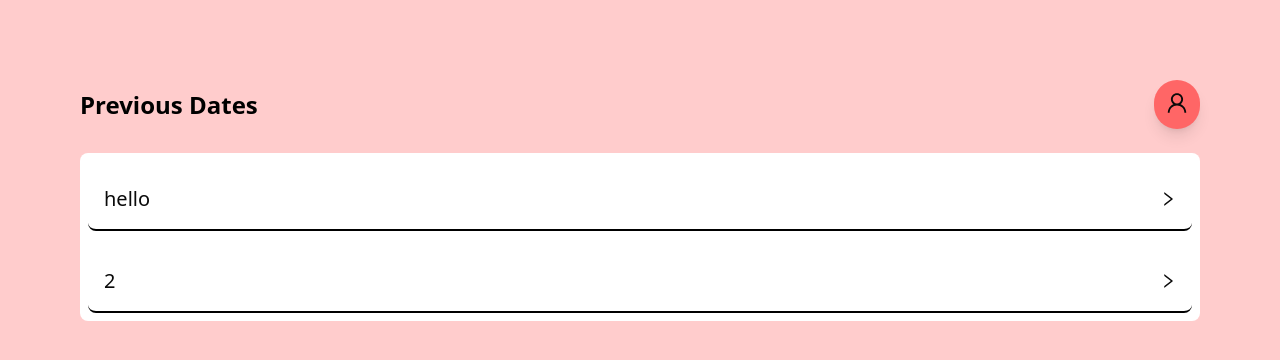
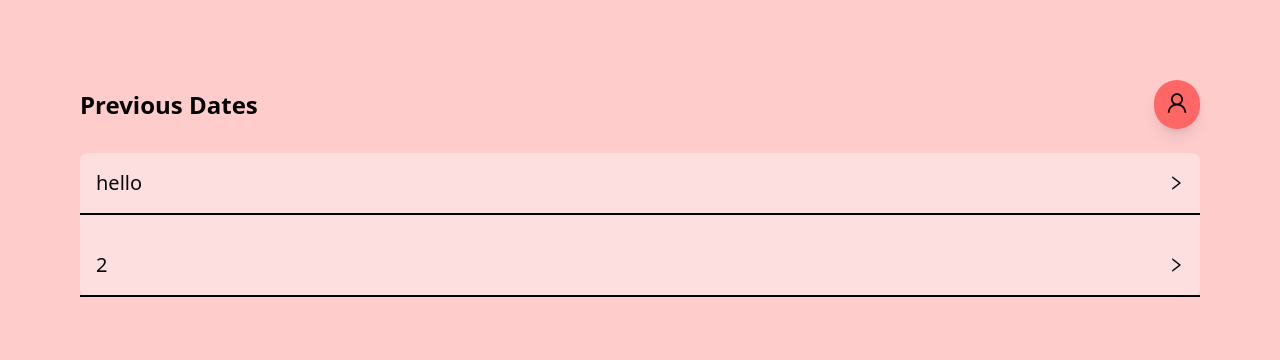
Before and after one commit to austinwright10/DateNightWeb, a Next.js app in the folder date-night/: page /dashboard/DashboardPage in a window 1280 px wide. Shown: the top 360 px of the page. Built offline with nearby package versions, Linux system fonts and the light colour scheme.

Commit message:
touched up ui in dashboard

```diff
--- a/date-night/src/app/components/Dashboard.tsx
+++ b/date-night/src/app/components/Dashboard.tsx
@@ -14,7 +14,7 @@ export default function Dashboard() {
   const { previousDates, loadDates } = useDateStore()
 
   const renderItem = (item: DateItem) => (
-    <div className='p-4 my-2 rounded-lg w-full border-b-2 border-black'>
+    <div className='p-4 w-full hover:bg-background border-b-2 border-black'>
       <button
         onClick={() => console.log('Item clicked')}
         className='w-full text-left flex flex-row justify-between items-center'
@@ -42,7 +42,7 @@ export default function Dashboard() {
       </div>
 
       {/* Main Content */}
-      <div className='flex flex-col w-full bg-white rounded-lg p-2'>
+      <div className='flex flex-col w-full bg-red-100/90 rounded-lg'>
         {previousDates.length !== 0 ? (
           <div className='space-y-5'>
             {previousDates.map((item: DateItem) => renderItem(item))}
```
